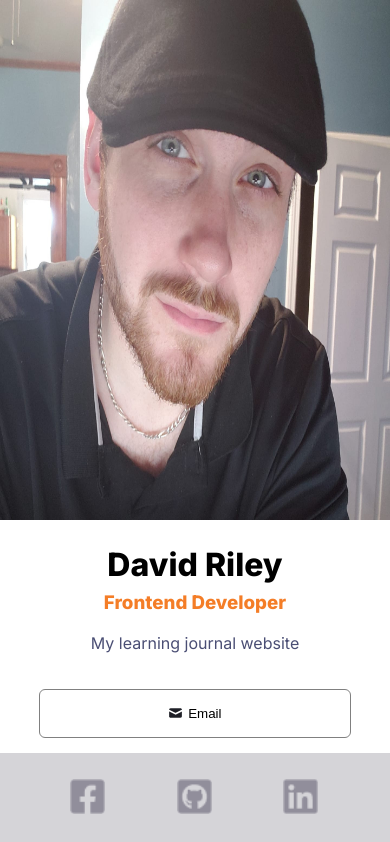
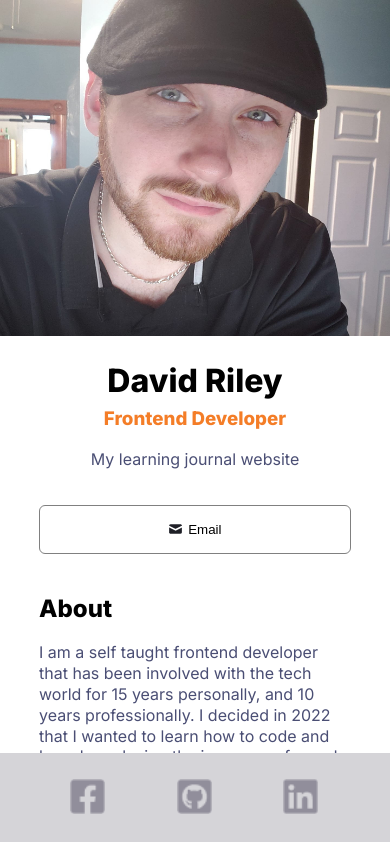
Before and after one commit to Drayved/React-Buisiness-Card, a React (Vite) app: page / in a window 390 px wide. Shown: the top 842 px of the page. Built offline with nearby package versions, Linux system fonts and the light colour scheme.

Commit message:
Update index.css

```diff
--- a/src/index.css
+++ b/src/index.css
@@ -102,3 +102,9 @@ footer{
     width: 80%;
   }
 }
+
+@media(max-width: 450px) {
+  .my-img{
+    height: 21em;
+  }
+}
```
